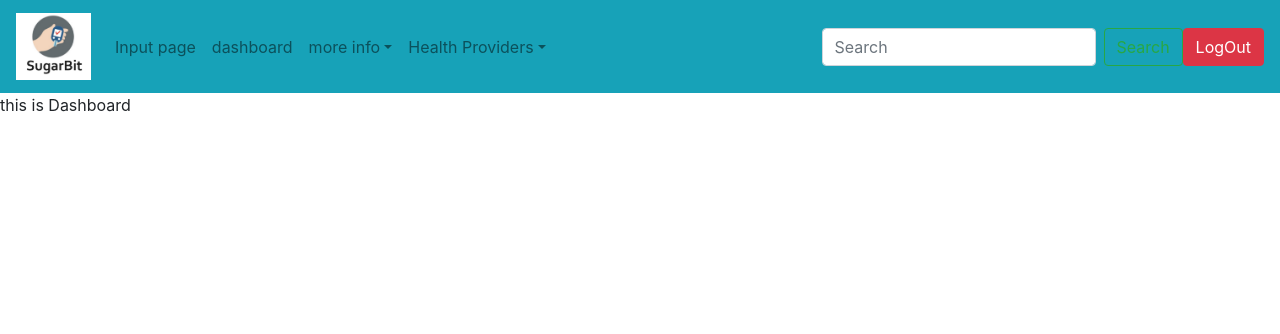
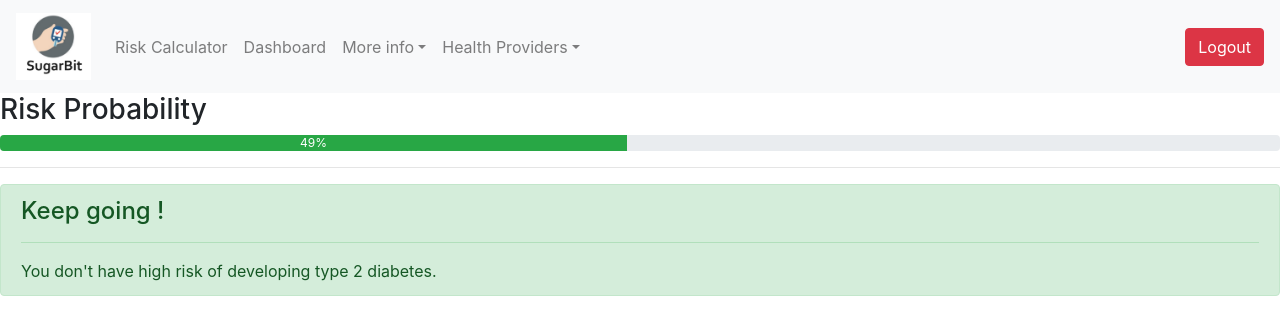
Before and after one commit to NimrodMendel/Sugarbit, a React (Create React App) app: page /Dashboard in a window 1280 px wide. Shown: the top 334 px of the page. Built offline with nearby package versions, Linux system fonts and the light colour scheme.

Commit message:
Changes: - adding dashboard - style changes - typos fixed

```diff
--- a/src/App.css
+++ b/src/App.css
@@ -36,3 +36,14 @@
     transform: rotate(360deg);
   }
 }
+
+input::-webkit-outer-spin-button,
+input::-webkit-inner-spin-button {
+    /* display: none; <- Crashes Chrome on hover */
+    -webkit-appearance: none;
+    margin: 0; /* <-- Apparently some margin are still there even though it's hidden */
+}
+
+input[type=number] {
+    -moz-appearance:textfield; /* Firefox */
+}
--- a/src/Components/Dashboard.jsx
+++ b/src/Components/Dashboard.jsx
@@ -1,11 +1,65 @@
 import React from "react";
+import { Alert, ProgressBar } from "react-bootstrap";
 import TopNavbar from "./TopNavbar";
 
 export default function Dashboard() {
+  /////replace with real JSON file
+  const mockData = { 'pred': '0', 'prob': '0.4900' };
+  const mockDataToJson = JSON.stringify(mockData);
+  ////////////////////////////////////
+  const results = JSON.parse(mockDataToJson);
+  const probability = parseFloat(results.prob).toFixed(2) * 100
+  console.log(probability);
+
   return (
     <>
       <TopNavbar />
-      this is Dashboard
+      <div id="dashboard">
+        <h3>Risk Probability</h3>
+        {
+          (probability >= 70) ? (
+            <ProgressBar
+              variant="danger"
+              now={probability}
+              label={`${probability}%`}
+            />
+          ) : (probability < 70 && probability >= 50 ? (
+            <ProgressBar
+              variant="warning"
+              now={probability}
+              label={`${probability}%`}
+            />
+          ) : (
+              <ProgressBar
+                variant="success"
+                now={probability}
+                label={`${probability}%`}
+              />
+            )
+            )
+        }
+        <hr />
+        {results.pred === "1" ? (
+          <Alert
+            variant='danger'
+          ><Alert.Heading>Please contact a doctor.</Alert.Heading>
+            <hr />
+            <p className="mb-0">
+              You have high risk of developing type 2 diabetes.
+            </p>
+          </Alert>
+        ) : (
+            <Alert
+              variant='success'
+            ><Alert.Heading>Keep going !</Alert.Heading>
+              <hr />
+              <p className="mb-0">
+                You don't have high risk of developing type 2 diabetes.
+              </p>
+            </Alert>
+          )
+        }
+      </div>
     </>
   );
 }
--- a/src/Components/Login.jsx
+++ b/src/Components/Login.jsx
@@ -4,8 +4,6 @@ import { useHistory } from "react-router-dom";
 export default function Login() {
   const [legalWaiverSigned, setLegalWaiver] = useState(false);
   const historyFunc = useHistory();
-
-  console.log("legalWaiverSigned :>> ", legalWaiverSigned);
 
   const handleFormPage = () => {
     historyFunc.push("/InputPage");
@@ -14,17 +12,17 @@ export default function Login() {
   return (
     <>
       <Card
-        bg="secondary"
+        bg="light"
         className="d-flex justify-content-center mx-auto mt-4 "
         style={{ maxWidth: "1200px" }}
       >
-        <Card.Title>
-          <h1>welcome to SugarBit</h1>
+        <Card.Title className="m-3">
+          <h1>Welcome to SugarBit!</h1>
         </Card.Title>
-        <Card.Body className="d-flex flex-column justify-content-between p-2">
+        <Card.Body className="d-flex flex-column justify-content-between p-2 m-2">
           <div className="d-flex flex-column justify-content-between">
             <p className="card-text">
-              Approximately 88 million American adults—more than 1 in 3—have
+              Approximately 88 million American adults — more than 1 in 3 — have
               prediabetes. Of those with prediabetes, more than 84% don’t know
               they have it. Prediabetes puts you at increased risk of developing
               type 2 diabetes. Also, one quarter of Americans already have
@@ -33,20 +31,19 @@ export default function Login() {
             <p>
               SugarBit is here to help you identify whether you have a higher
               risk to develop or could already have developed diabetes type 2
-              and guide you through this proses
+              and guide you through this process.
             </p>
           </div>
           <div>
             <h4>Terms of service</h4>
             <p>
-              By clicking on this button you agree to the use of the "Sugar
-              Beat" application in accordance with the regulations. The
+              By clicking on this button you agree to the use of the "SugarBit" application in accordance with the regulations. The
               application is intended to provide a general probability regarding
               the chance of developing type 2 diabetes and is not a substitute
               for personal medical advice. For any problem or question, please
               contact your attending physician.
             </p>
-            <div className="d-flex justify-content-between m-5">
+            <div className="d-flex justify-content-between">
               <Form.Group controlId="formBasicCheckbox">
                 <Form.Check
                   type="checkbox"
@@ -62,7 +59,7 @@ export default function Login() {
               disabled={!legalWaiverSigned}
               onClick={handleFormPage}
             >
-              lets get started{" "}
+              Lets get started{" "}
             </Button>
           </div>
         </Card.Body>
--- a/src/Components/TopNavbar.jsx
+++ b/src/Components/TopNavbar.jsx
@@ -19,7 +19,7 @@ export default function TopNavbar() {
 
   return (
     <>
-      <Navbar bg="info" expand="lg">
+      <Navbar bg="light" variant="light">
         <Navbar.Brand href="#home">
           <div className="d-flex align-items-center">
             <img
@@ -27,7 +27,6 @@ export default function TopNavbar() {
               src="./images/SugarBitLogo.PNG"
               alt="SugarBit logo"
             />
-            {/* <h1>SugarBit</h1> */}
           </div>
         </Navbar.Brand>
         <Navbar.Toggle aria-controls="basic-navbar-nav" />
@@ -38,16 +37,16 @@ export default function TopNavbar() {
                 switchPage("InputPage");
               }}
             >
-              Input page
+              Risk Calculator
             </Nav.Link>
             <Nav.Link
               onClick={() => {
                 switchPage("Dashboard");
               }}
             >
-              dashboard
+              Dashboard
             </Nav.Link>
-            <NavDropdown title="more info" id="basic-nav-dropdown">
+            <NavDropdown title="More info" id="basic-nav-dropdown">
               <NavDropdown.Item
                 onClick={() => {
                   switchPage("InfoPagePreventDiabetes");
@@ -96,20 +95,15 @@ export default function TopNavbar() {
                 IDF Medical Corps
               </NavDropdown.Item>
 
-              <NavDropdown.Divider />
             </NavDropdown>
           </Nav>
-          <Form inline>
-            <FormControl type="text" placeholder="Search" className="mr-sm-2" />
-            <Button variant="outline-success">Search</Button>
-          </Form>
           <Button
             variant="danger"
             onClick={() => {
               switchPage("");
             }}
           >
-            LogOut
+            Logout
           </Button>
         </Navbar.Collapse>
       </Navbar>
--- a/src/components/SugarBitForm.jsx
+++ b/src/components/SugarBitForm.jsx
@@ -289,7 +289,7 @@ function SugarBitForm() {
                     />
                 </Form.Group>
             </Form.Row>
-            <Button variant="primary" type="submit">
+            <Button variant="warning" type="submit">
                 Submit
             </Button>
         </Form>
```
Also changed, not shown: src/Components/InputPage.jsx (+0 -7 lines).
